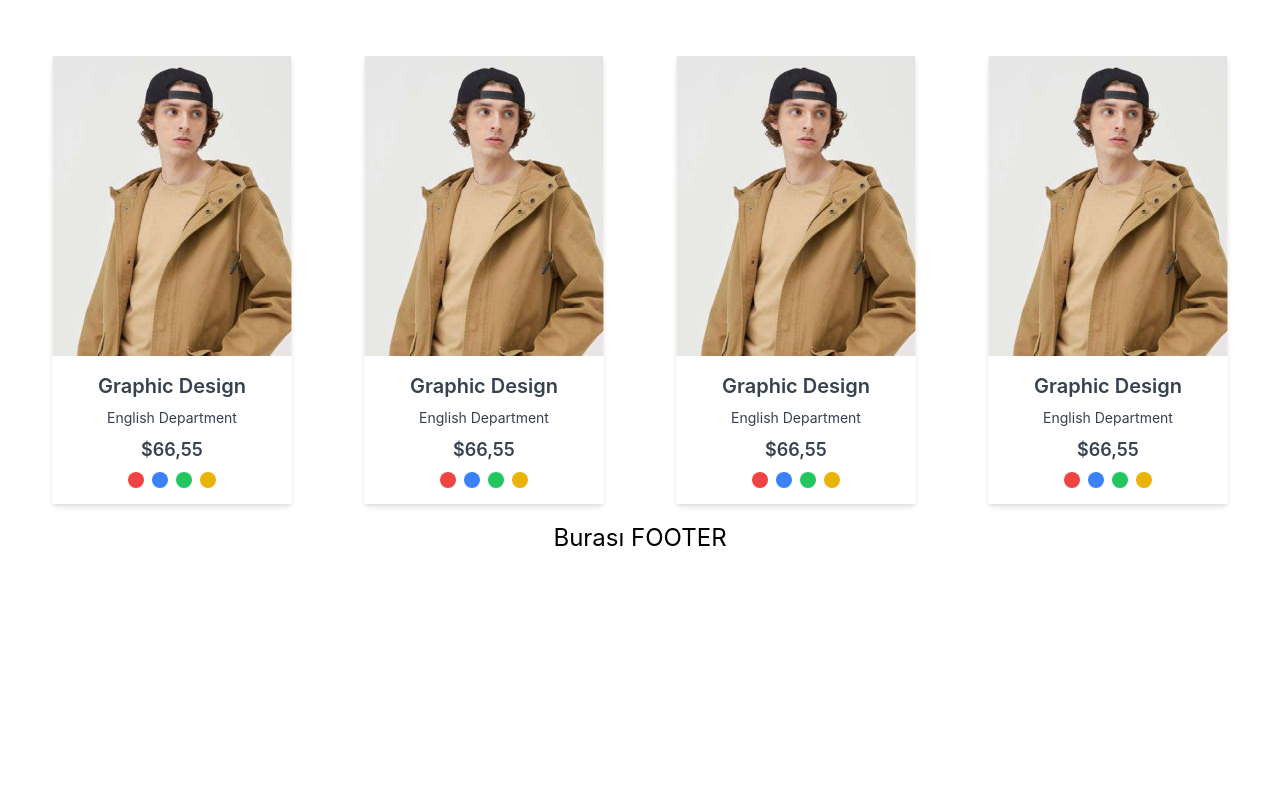
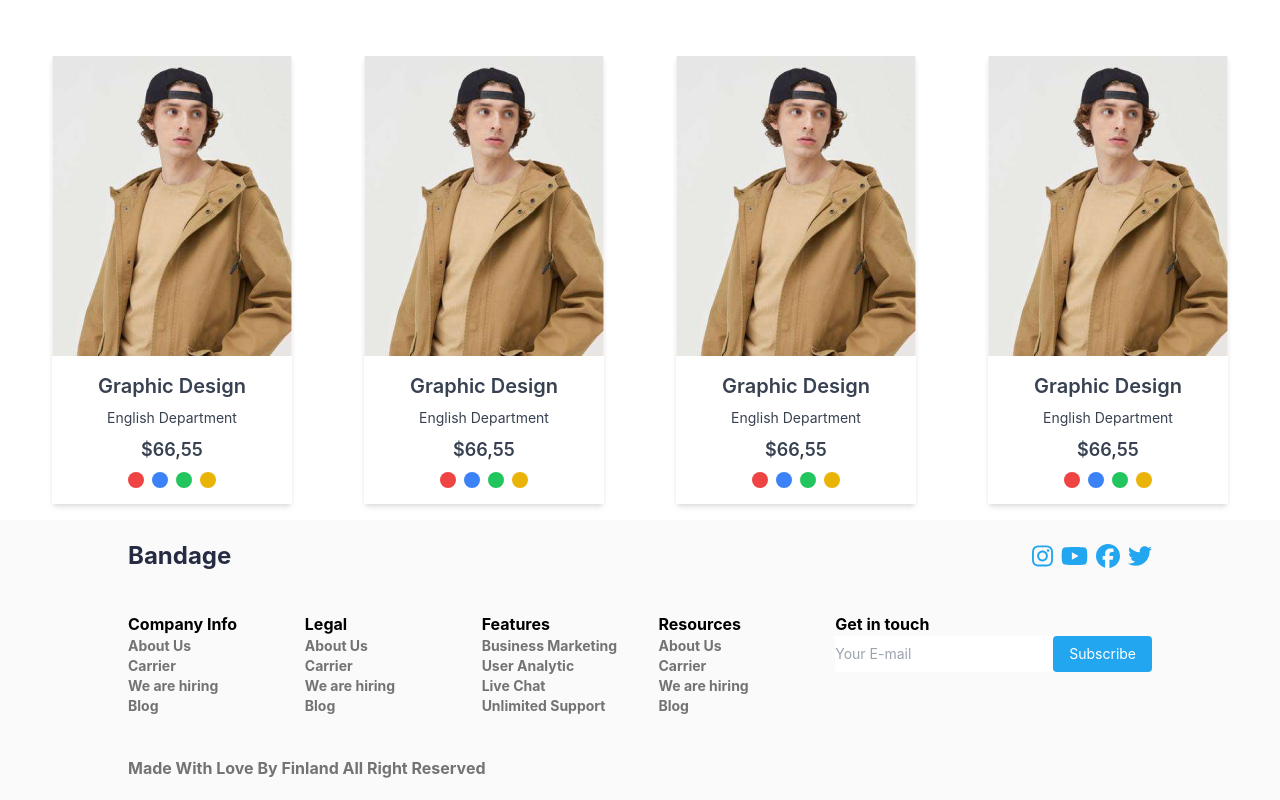
Before and after one commit to deryaAkan/e-commerce, a React (Create React App) app: page /products in a window 1280 px wide. Shown: the part 4210-5010 px from the top of the page. Before the commit the page ends 4766 px from the top, so only its background shows below. Built offline with nearby package versions, Linux system fonts and the light colour scheme.

Commit message:
footer fixed

```diff
--- a/src/Components/Slider.js
+++ b/src/Components/Slider.js
@@ -61,12 +61,12 @@ export default function Slider({
         {slides.map((slide, index) => (
           <div key={index} className="w-full flex flex-shrink-0 relative">
             <img src={slide.img} alt={`Slide ${index}`} className="w-full" />
-            <div className="absolute top-0 left-0 w-2/3 h-full flex items-center justify-center">
+            <div className="absolute top-0 left-0 w-2/3 h-full flex justify-center items-center">
               <div className="flex flex-col text-white gap-8">
                 <h2 className="font-bold text-xl flex justify-start">{slide.dateHero}</h2>
                 <h1 className="font-bold text-left text-[58px]">{slide.title}</h1>
                 <p className="font-normal text-lg text-left w-2/3 flex">{slide.description}</p>
-                <button className="bg-[#2DC071] hover:bg-white cursor-pointer text-white font-bold py-2 px-5 max-w-fit text-2xl rounded">
+                <button className="bg-[#2DC071] hover:bg-white cursor-pointer text-white font-bold py-2 px-5 max-w-fit text-xl rounded">
                   {slide.button}
       </button>
               </div>
--- a/src/Layouts/Footer.js
+++ b/src/Layouts/Footer.js
@@ -1,6 +1,87 @@
-export default function Footer (){
+import React from "react";
+import { FontAwesomeIcon } from "@fortawesome/react-fontawesome";
+import {
+  faFacebook,
+  faInstagram,
+  faTwitter,
+  faYoutube,
+} from "@fortawesome/free-brands-svg-icons";
 
-    return (<>
-    <footer className="text-black">Burası FOOTER</footer>
-    </>)
+const footerInfo = [
+  {
+    title: "Company Info",
+    one: "About Us",
+    two: "Carrier",
+    three: "We are hiring",
+    four: "Blog",
+  },
+  {
+    title: "Legal",
+    one: "About Us",
+    two: "Carrier",
+    three: "We are hiring",
+    four: "Blog",
+  },
+  {
+    title: "Features",
+    one: "Business Marketing",
+    two: "User Analytic",
+    three: "Live Chat",
+    four: "Unlimited Support",
+  },
+  {
+    title: "Resources",
+    one: "About Us",
+    two: "Carrier",
+    three: "We are hiring",
+    four: "Blog",
+  },
+];
+
+export default function Footer() {
+  return (
+    <>
+      <div className="flex w-full flex-col items-center justify-center bg-[#FAFAFA]">
+        <div className="flex w-4/5 justify-around flex-wrap items-center py-5">
+          <div className="text-[#252B42] flex items-center flex-grow gap-24">
+            <h3 className="text-2xl font-bold">Bandage</h3>
+          </div>
+          <div className="flex gap-2">
+            <FontAwesomeIcon icon={faInstagram} style={{ color: "#23A6F0" }} />
+            <FontAwesomeIcon icon={faYoutube} style={{ color: "#23A6F0" }} />
+            <FontAwesomeIcon icon={faFacebook} style={{ color: "#23A6F0" }} />
+            <FontAwesomeIcon icon={faTwitter} style={{ color: "#23A6F0" }} />
+          </div>
+        </div>
+        <div className="flex justify-start w-4/5 py-5">
+          {footerInfo.map((info, index) => (
+            <div
+              key={index}
+              className="w-full flex flex-col relative text-black text-left"
+            >
+              <h2 className="text-base font-bold">{info.title}</h2>
+              <ul className="text-sm font-bold text-[#737373]">
+                <li>{info.one}</li>
+                <li>{info.two}</li>
+                <li>{info.three}</li>
+                <li>{info.four}</li>
+              </ul>
+            </div>
+          ))}
+          <div className="flex flex-col text-left flex-grow">
+          <h2 className="text-base font-bold text-black">Get in touch</h2>
+          <form className="flex">
+  <input className="text-sm max-w-fit" type="text" placeholder="Your E-mail" />
+  <button className="bg-[#23A6F0] text-white font-normal text-sm py-2 px-4 rounded hover:bg-blue-300">
+Subscribe
+      </button>
+</form>
+          </div>
+        </div>
+        <div className="flex justify-start w-4/5 py-5">
+            <p className="text-base font-bold text-[#737373]">Made With Love By Finland All Right Reserved</p>
+        </div>
+      </div>
+    </>
+  );
 }
--- a/src/Pages/Home.js
+++ b/src/Pages/Home.js
@@ -150,10 +150,10 @@ export default function Header() {
                   scale.
                 </h4>
                 <div className="flex gap-2">
-                  <button className="bg-[#2DC071] hover:bg-green-600 text-white font-bold py-2 px-4 rounded">
+                  <button className="bg-[#2DC071] text-sm w-[171px] hover:bg-green-400 text-white font-bold py-2 px-4 rounded">
                     BUY NOW
                   </button>
-                  <button className="bg-[#2DC071] hover:bg-green-600 text-white font-bold py-2 px-4 rounded">
+                  <button className="bg-white border-[#2DC071] border-2 hover:bg-green-400 w-[171px] text-[#2DC071] text-sm font-bold py-2 px-4 rounded">
                     READ ME
                   </button>
                 </div>
```
